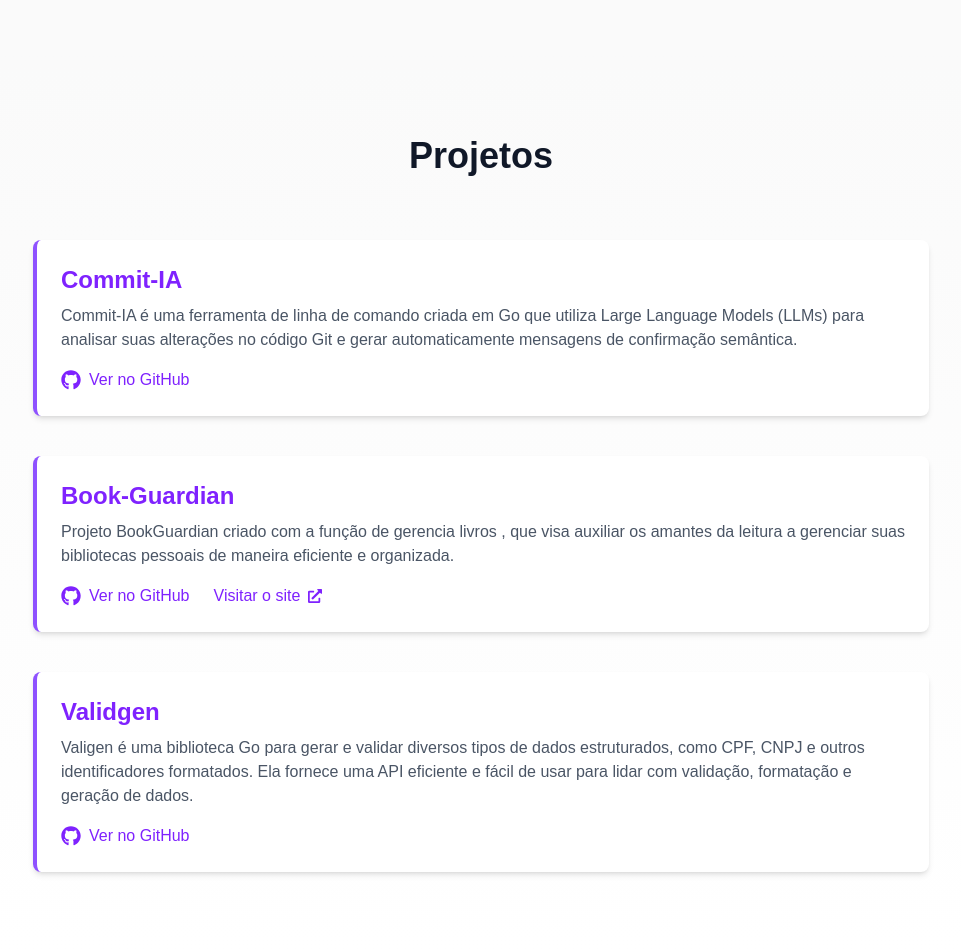
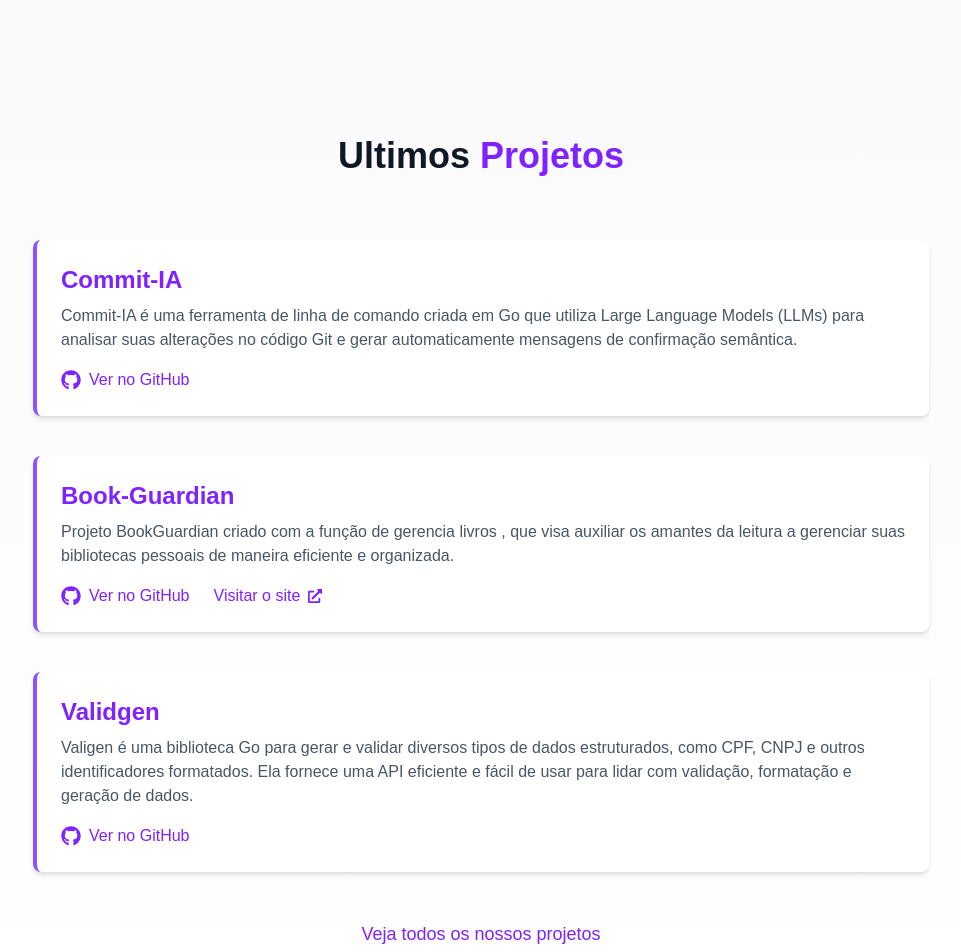
Before and after one commit to HublastX/Hublast-Hub, a Next.js app in the folder frontend/hublast/: page / in a window 1280 px wide. Shown: the part 1180-2132 px from the top of the page, without its empty margins (159-1120 px from the left). Built offline with nearby package versions, Linux system fonts and the light colour scheme.

Commit message:
feat(project): link adicionado ao final de project

```diff
--- a/frontend/hublast/src/app/landing/projects.tsx
+++ b/frontend/hublast/src/app/landing/projects.tsx
@@ -25,7 +25,8 @@ export default function Projects() {
         },
         {
             title: "Validgen",
-            description: "Valigen é uma biblioteca Go para gerar e validar diversos tipos de dados estruturados, como CPF, CNPJ e outros identificadores formatados. Ela fornece uma API eficiente e fácil de usar para lidar com validação, formatação e geração de dados.",
+            description:
+                "Valigen é uma biblioteca Go para gerar e validar diversos tipos de dados estruturados, como CPF, CNPJ e outros identificadores formatados. Ela fornece uma API eficiente e fácil de usar para lidar com validação, formatação e geração de dados.",
             link: "https://github.com/HublastX/ValidGen",
         },
     ];
@@ -54,7 +55,10 @@ export default function Projects() {
             className="w-full px-6 py-20 bg-gradient-to-b from-neutral-50 dark:from-gray-950 to-transparent text-left flex flex-col items-center scroll-smooth"
         >
             <h2 className="text-3xl md:text-4xl font-semibold mb-16 text-gray-900 dark:text-white text-center">
-                Projetos
+                Ultimos{" "}
+                <span className="dark:text-violet-500 text-violet-600">
+                    Projetos
+                </span>
             </h2>
 
             <div className="flex flex-col gap-10 max-w-4xl w-full grid-cols-2">
@@ -100,6 +104,12 @@ export default function Projects() {
                     </div>
                 ))}
             </div>
+            <a
+                href="/landing"
+                className="mt-12 text-violet-600 dark:text-violet-500 hover:underline font-medium text-lg"
+            >
+                Veja todos os nossos projetos
+            </a>
         </section>
     );
 }
```
